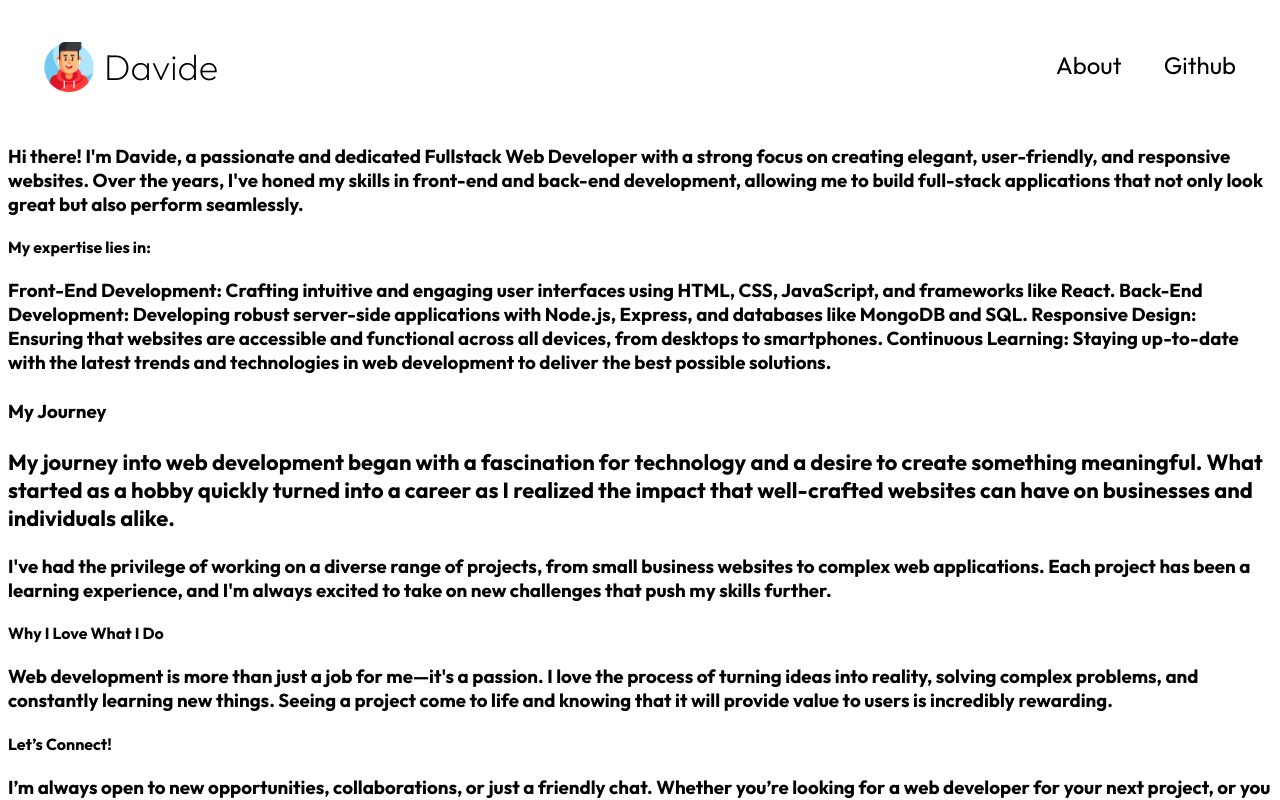
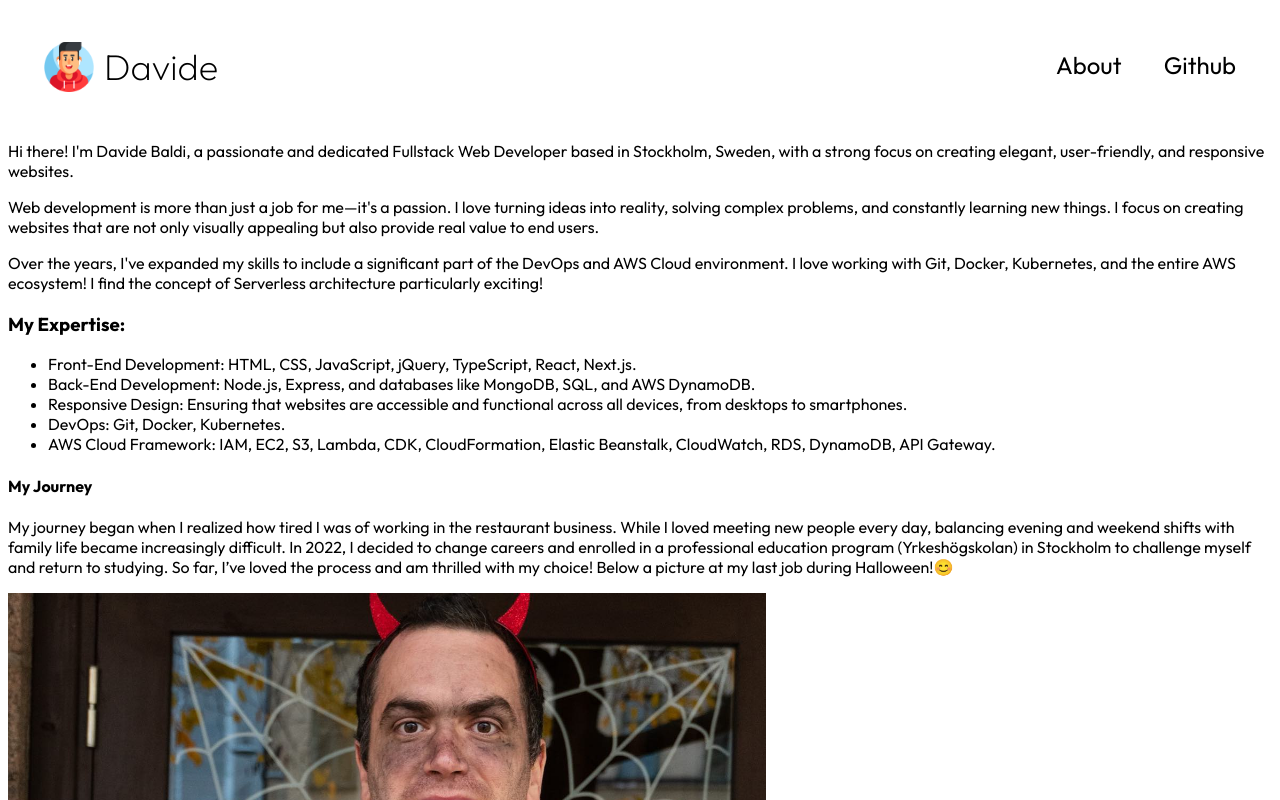
Before and after one commit to indiano881/portfolio-sass, a React (Vite) app: page / in a window 1280 px wide. Both pictures are taken after a click on the link "About". Shown: the top 800 px of the page. Built offline with nearby package versions, Linux system fonts and the light colour scheme.

Commit message:
text added

```diff
--- a/src/components/About/index.tsx
+++ b/src/components/About/index.tsx
@@ -1,34 +1,30 @@
-
+import Davide from "../../../public/davide.jpg"
 
 const About = () => {
     return (
         <div>
-          <h3>Hi there! I'm Davide, a passionate and dedicated Fullstack Web Developer with a strong focus on creating elegant, user-friendly, and responsive websites.
+            <p>Hi there! I'm Davide Baldi, a passionate and dedicated Fullstack Web Developer based in Stockholm, Sweden, with a strong focus on creating elegant, user-friendly, and responsive websites.</p>
 
-Over the years, I've honed my skills in front-end and back-end development, allowing me to build full-stack applications that not only look great but also perform seamlessly. </h3>
+            <p>Web development is more than just a job for me—it's a passion. I love turning ideas into reality, solving complex problems, and constantly learning new things. I focus on creating websites that are not only visually appealing but also provide real value to end users.</p>
 
-<h4>My expertise lies in:</h4>
+            <p>Over the years, I've expanded my skills to include a significant part of the DevOps and AWS Cloud environment. I love working with Git, Docker, Kubernetes, and the entire AWS ecosystem! I find the concept of Serverless architecture particularly exciting!</p>
 
-<h3>Front-End Development: Crafting intuitive and engaging user interfaces using HTML, CSS, JavaScript, and frameworks like React.
-Back-End Development: Developing robust server-side applications with Node.js, Express, and databases like MongoDB and SQL.
-Responsive Design: Ensuring that websites are accessible and functional across all devices, from desktops to smartphones.
-Continuous Learning: Staying up-to-date with the latest trends and technologies in web development to deliver the best possible solutions.
+            <h3>My Expertise:</h3>
 
-<h4>My Journey</h4>
-<h3>My journey into web development began with a fascination for technology and a desire to create something meaningful. What started as a hobby quickly turned into a career as I realized the impact that well-crafted websites can have on businesses and individuals alike.</h3>
+            <ul>
+                <li>Front-End Development: HTML, CSS, JavaScript, jQuery, TypeScript, React, Next.js.</li>
+                <li>Back-End Development: Node.js, Express, and databases like MongoDB, SQL, and AWS DynamoDB.</li>
+                <li>Responsive Design: Ensuring that websites are accessible and functional across all devices, from desktops to smartphones.</li>
+                <li>DevOps: Git, Docker, Kubernetes.</li>
+                <li>AWS Cloud Framework: IAM, EC2, S3, Lambda, CDK, CloudFormation, Elastic Beanstalk, CloudWatch, RDS, DynamoDB, API Gateway.</li>
+            </ul>
 
-I've had the privilege of working on a diverse range of projects, from small business websites to complex web applications. Each project has been a learning experience, and I'm always excited to take on new challenges that push my skills further.</h3>
+            <h4>My Journey</h4>
+            <p>My journey began when I realized how tired I was of working in the restaurant business. While I loved meeting new people every day, balancing evening and weekend shifts with family life became increasingly difficult. In 2022, I decided to change careers and enrolled in a professional education program (Yrkeshögskolan) in Stockholm to challenge myself and return to studying. So far, I’ve loved the process and am thrilled with my choice! Below a picture at my last job during Halloween!😊</p>
 
-<h4>Why I Love What I Do</h4>
-<h3>Web development is more than just a job for me—it's a passion. I love the process of turning ideas into reality, solving complex problems, and constantly learning new things. Seeing a project come to life and knowing that it will provide value to users is incredibly rewarding.</h3>
+            <div><img src={Davide} width="60%" height="auto"/></div>
+        </div>
 
-<h4>Let’s Connect!</h4>
-<h3>I’m always open to new opportunities, collaborations, or just a friendly chat. Whether you’re looking for a web developer for your next project, or you simply want to share ideas, feel free to reach out!
-
-You can contact me at [your email address] or connect with me on [LinkedIn, GitHub, or other relevant platforms].
-
-Thank you for stopping by, and I look forward to connecting with you!</h3>
-        </div>
     )
 };
 
```
